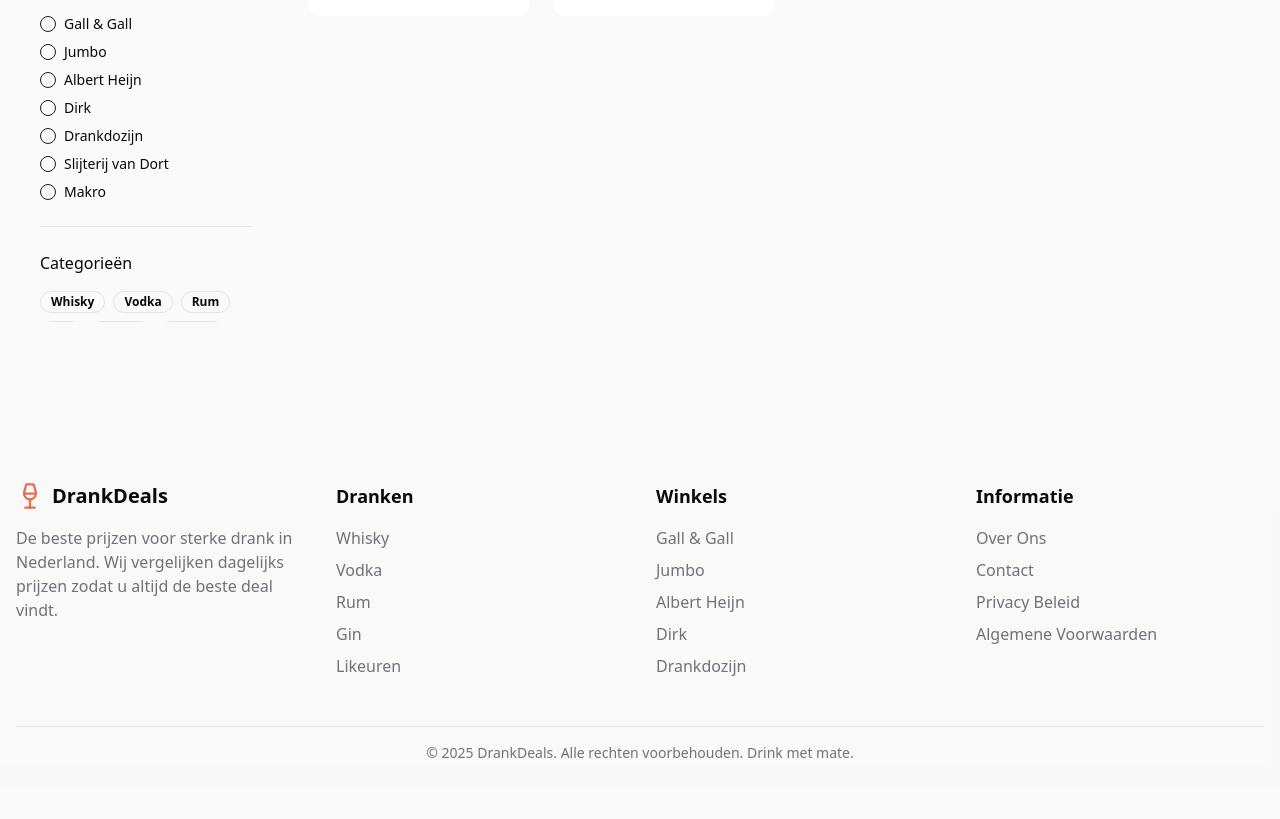
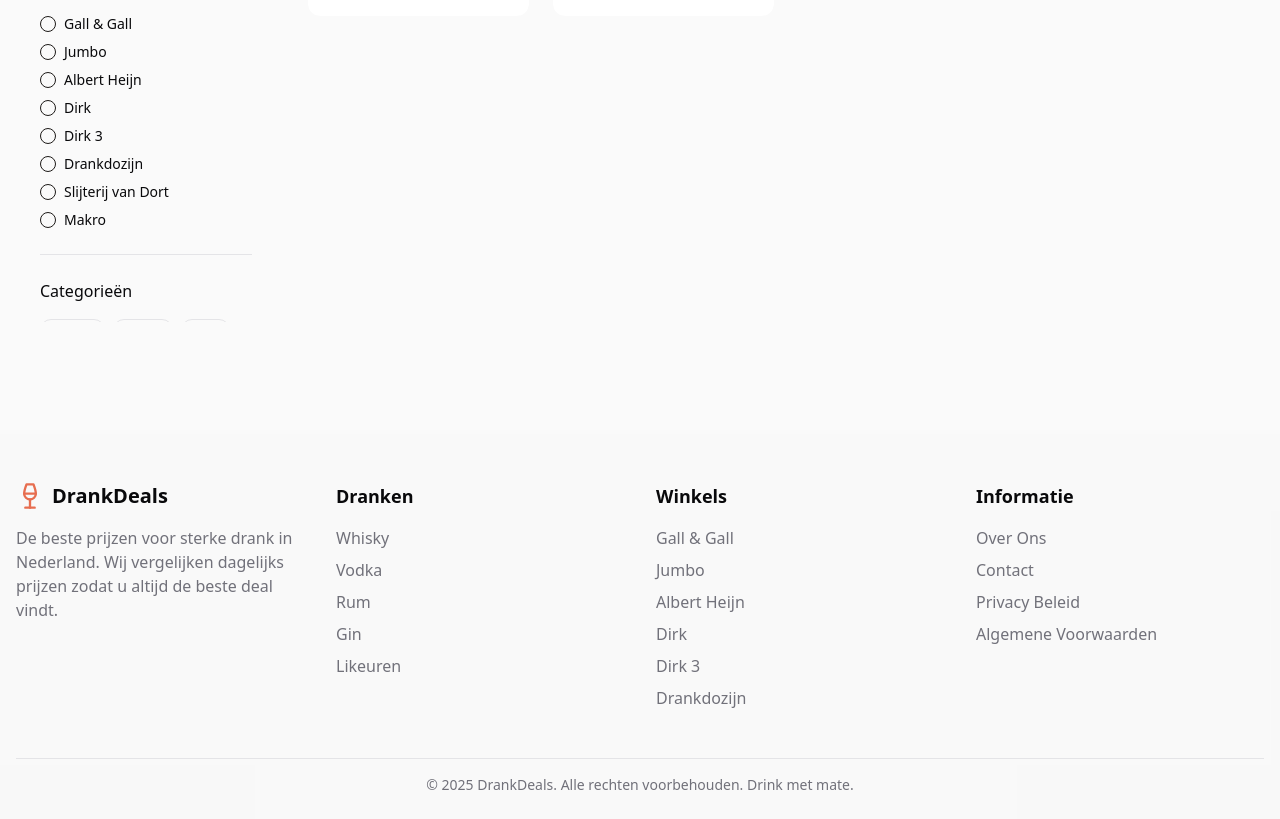
Before and after one commit to Wgrasso/sterke-drank-snuffelaar, a React (Vite) app: page /gin in a window 1280 px wide. Shown: the part 760-1579 px from the top of the page. Before the commit the page ends 1547 px from the top, so only its background shows below. Built offline with nearby package versions, Linux system fonts and the light colour scheme.

Commit message:
Add Dirk store
Adds the "Dirk" store to the website.

```diff
--- a/src/components/FilterSidebar.tsx
+++ b/src/components/FilterSidebar.tsx
@@ -1,4 +1,3 @@
-
 import { useState, useEffect } from 'react';
 import { Filter, X, RefreshCcw, Check, ShieldCheck } from 'lucide-react';
 import { Button } from '@/components/ui/button';
@@ -28,6 +27,7 @@ const FilterSidebar = ({ isOpen, onClose, onFilterChange }: FilterSidebarProps)
     { id: 'jumbo', name: 'Jumbo' },
     { id: 'ah', name: 'Albert Heijn' },
     { id: 'dirk', name: 'Dirk' },
+    { id: 'dirk3', name: 'Dirk 3' },
     { id: 'drankdozijn', name: 'Drankdozijn' },
     { id: 'slijterijvandort', name: 'Slijterij van Dort' },
     { id: 'makro', name: 'Makro' },
@@ -44,7 +44,6 @@ const FilterSidebar = ({ isOpen, onClose, onFilterChange }: FilterSidebarProps)
     { id: 'tequila', name: 'Tequila' },
   ];
 
-  // Telkens wanneer filters worden bijgewerkt
   useEffect(() => {
     const timeout = setTimeout(() => {
       applyFilters();
@@ -99,7 +98,6 @@ const FilterSidebar = ({ isOpen, onClose, onFilterChange }: FilterSidebarProps)
     });
   };
 
-  // Tel het aantal actieve filters
   const activeFilterCount =
     (priceRange[0] > 0 || priceRange[1] < 100 ? 1 : 0) +
     selectedStores.length +
@@ -109,7 +107,6 @@ const FilterSidebar = ({ isOpen, onClose, onFilterChange }: FilterSidebarProps)
 
   return (
     <>
-      {/* Mobile overlay */}
       <AnimatePresence>
         {isOpen && (
           <motion.div
@@ -123,7 +120,6 @@ const FilterSidebar = ({ isOpen, onClose, onFilterChange }: FilterSidebarProps)
         )}
       </AnimatePresence>
 
-      {/* Sidebar */}
       <div
         className={`fixed md:sticky top-0 h-screen md:h-[calc(100vh-4rem)] overflow-y-auto w-[300px] md:w-[260px] bg-background md:bg-transparent border-r md:border-r-0 z-50 transition-transform duration-300 ${
           isOpen ? 'translate-x-0' : '-translate-x-full md:translate-x-0'
@@ -144,7 +140,6 @@ const FilterSidebar = ({ isOpen, onClose, onFilterChange }: FilterSidebarProps)
           </div>
 
           <div className="space-y-6 flex-grow">
-            {/* Validated Switch */}
             <div className="flex items-center space-x-4">
               <div className="flex-1 space-y-1">
                 <div className="flex items-center">
@@ -160,7 +155,6 @@ const FilterSidebar = ({ isOpen, onClose, onFilterChange }: FilterSidebarProps)
               />
             </div>
 
-            {/* Discounted Switch */}
             <div className="flex items-center justify-between">
               <div className="flex flex-col space-y-1">
                 <Label htmlFor="discount-switch" className="font-medium">Alleen aanbiedingen</Label>
@@ -175,7 +169,6 @@ const FilterSidebar = ({ isOpen, onClose, onFilterChange }: FilterSidebarProps)
 
             <Separator />
 
-            {/* Price Range */}
             <div>
               <h3 className="font-medium mb-4">Prijsrange</h3>
               <div className="mb-6">
@@ -196,7 +189,6 @@ const FilterSidebar = ({ isOpen, onClose, onFilterChange }: FilterSidebarProps)
 
             <Separator />
 
-            {/* Stores */}
             <div>
               <h3 className="font-medium mb-4">Winkels</h3>
               <div className="space-y-2">
@@ -223,7 +215,6 @@ const FilterSidebar = ({ isOpen, onClose, onFilterChange }: FilterSidebarProps)
 
             <Separator />
 
-            {/* Categories */}
             <div>
               <h3 className="font-medium mb-4">Categorieën</h3>
               <div className="flex flex-wrap gap-2">
--- a/src/components/Footer.tsx
+++ b/src/components/Footer.tsx
@@ -73,6 +73,11 @@ const Footer = () => {
               </li>
               <li>
                 <a href="#" className="text-muted-foreground hover:text-accent transition-colors">
+                  Dirk 3
+                </a>
+              </li>
+              <li>
+                <a href="#" className="text-muted-foreground hover:text-accent transition-colors">
                   Drankdozijn
                 </a>
               </li>
--- a/src/components/StoreLogos.tsx
+++ b/src/components/StoreLogos.tsx
@@ -20,6 +20,11 @@ const stores = [
   {
     id: 'dirk',
     name: 'Dirk',
+    logo: 'https://www.dirk.nl/assets/images/dirk-logo.svg'
+  },
+  {
+    id: 'dirk3',
+    name: 'Dirk 3',
     logo: 'https://www.dirk.nl/assets/images/dirk-logo.svg'
   },
   {
--- a/src/lib/stores.ts
+++ b/src/lib/stores.ts
@@ -19,6 +19,10 @@ export const stores: Record<string, Store> = {
     name: 'Dirk',
     logo: 'https://www.dirk.nl/assets/images/dirk-logo.svg'
   },
+  dirk3: {
+    name: 'Dirk 3',
+    logo: 'https://www.dirk.nl/assets/images/dirk-logo.svg'
+  },
   drankdozijn: {
     name: 'Drankdozijn',
     logo: 'https://media.drankdozijn.nl/catalog/logo/drankdozijn-logo.png'
```
